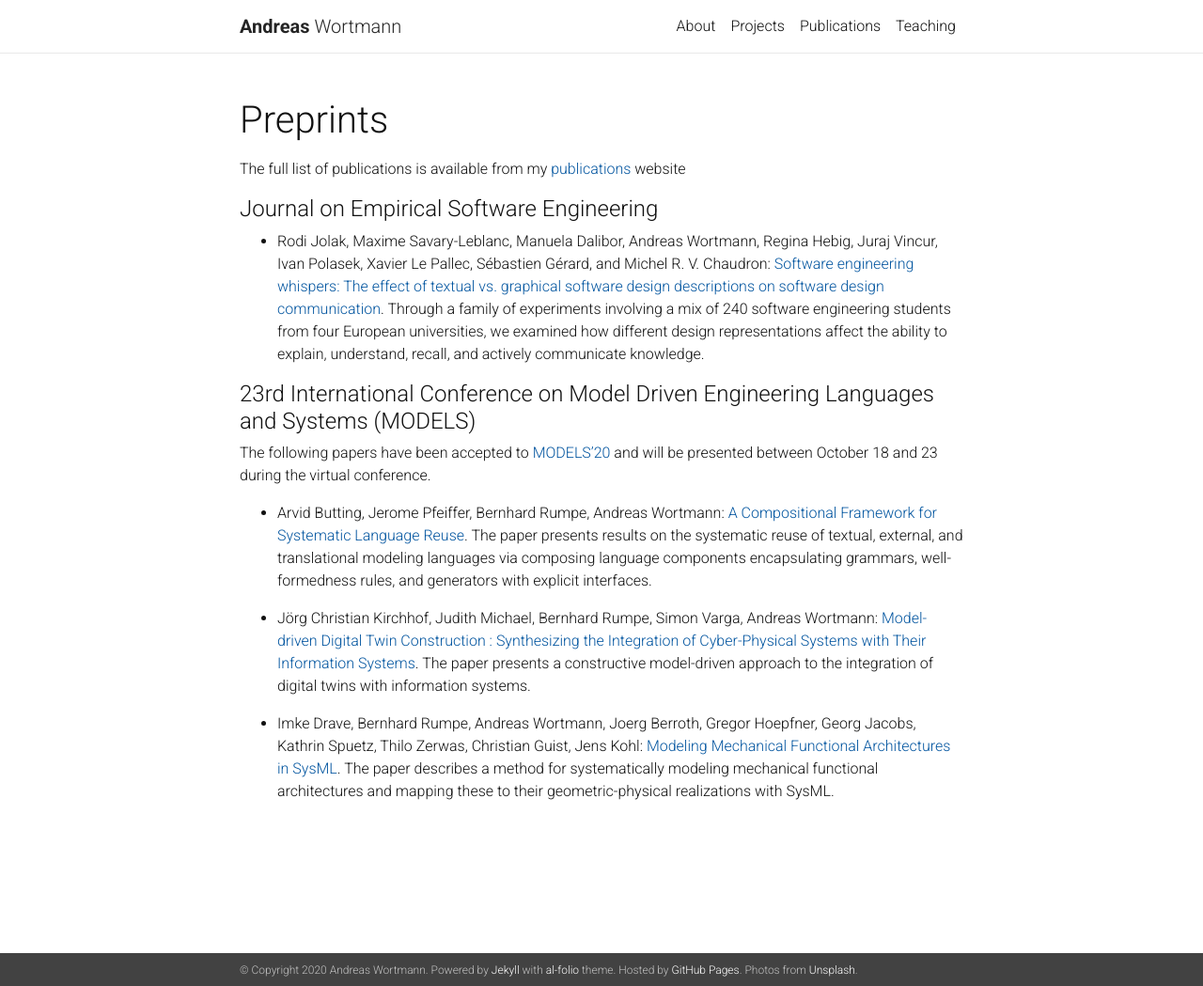
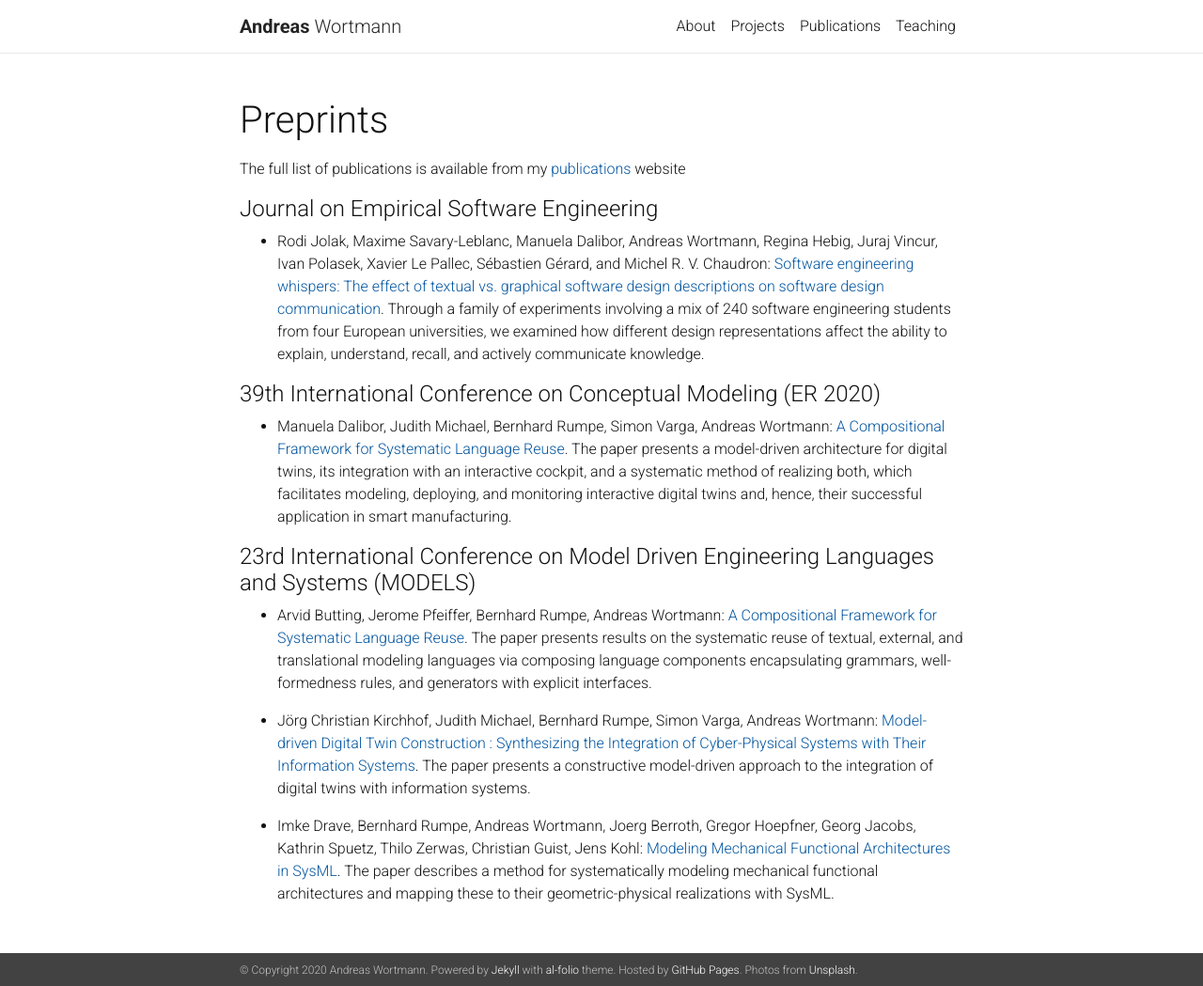
Before and after one commit to awortmann/awortmann.github.io, a Jekyll site: the page built from _pages/preprints.md, in a window 1280 px wide and 1049 px high. Shown: the whole window at 94% size. Built offline with Jekyll 4.4.1, drawn with Linux system fonts in a browser that asks for light colours; nearby versions of some CDN libraries; a style sheet for code colours, icons or effects is not loaded.

Commit message:
Minor update

```diff
--- a/_pages/preprints.md
+++ b/_pages/preprints.md
@@ -12,9 +12,11 @@
 
 - Rodi Jolak, Maxime Savary-Leblanc, Manuela Dalibor, Andreas Wortmann, Regina Hebig, Juraj Vincur, Ivan Polasek, Xavier Le Pallec, Sébastien Gérard, and Michel R. V. Chaudron: [Software engineering whispers: The effect of textual vs. graphical software design descriptions on software design communication](https://link.springer.com/article/10.1007/s10664-020-09835-6?wt_mc=Internal.Event.1.SEM.ArticleAuthorOnlineFirst). Through a family of experiments involving a mix of 240 software engineering students from four European universities, we examined how different design representations affect the ability to explain, understand, recall, and actively communicate knowledge.
 
+#### 39th International Conference on Conceptual Modeling (ER 2020)
+
+- Manuela Dalibor, Judith Michael, Bernhard Rumpe, Simon Varga, Andreas Wortmann: [A Compositional Framework for Systematic Language Reuse](https://raw.githubusercontent.com/awortmann/awortmann.github.io/master/downloads/preprints/2020/er/Towards_a_Model-Driven_Architecture_for_Interactive_Digital_Twin_Cockpits.pdf). The paper presents a model-driven architecture for digital twins, its integration with an interactive cockpit, and a systematic method of realizing both, which facilitates modeling, deploying, and monitoring interactive digital twins and, hence, their successful application in smart manufacturing.
+
 #### 23rd International Conference on Model Driven Engineering Languages and Systems (MODELS)
-
-The following papers have been accepted to [MODELS'20](http://www.modelsconference.org/) and will be presented between October 18 and 23 during the virtual conference.
 
 - Arvid Butting, Jerome Pfeiffer, Bernhard Rumpe, Andreas Wortmann: [A Compositional Framework for Systematic Language Reuse](https://raw.githubusercontent.com/awortmann/awortmann.github.io/master/downloads/preprints/2020/models/A_Compositional_Frameworkfor_Systematic_Modeling_Language_Reuse.pdf). The paper presents results on the systematic reuse of textual, external, and translational modeling languages via composing language components encapsulating grammars, well-formedness rules, and generators with explicit interfaces.
 
```
Also changed, not shown: 1 other file.
